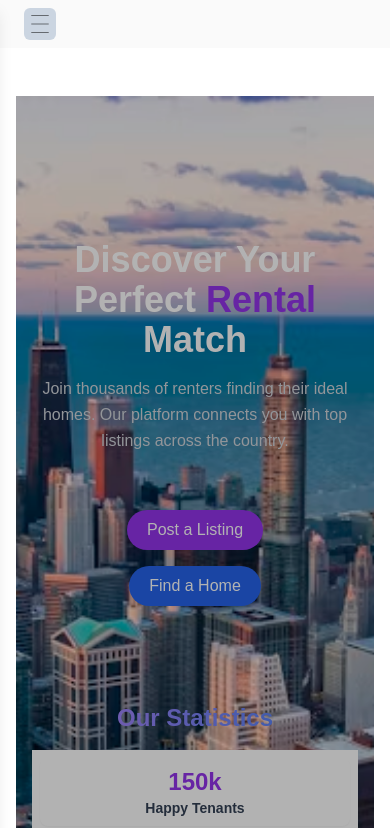
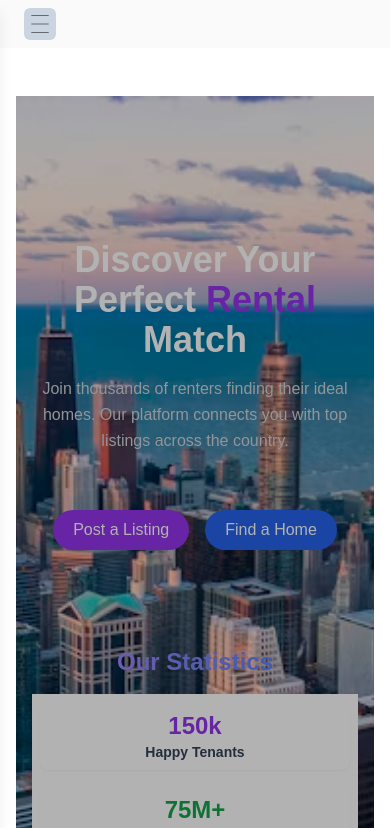
Before and after one commit to Emmanuel10701/Apartments, a Next.js app: page / in a window 390 px wide. Shown: the top 828 px of the page. Built offline with nearby package versions, Linux system fonts and the light colour scheme; no server answers.

Commit message:
Updated button layout to always be in a row and responsive

```diff
--- a/app/page.js
+++ b/app/page.js
@@ -79,7 +79,7 @@ const MyPage = () => {
             Join thousands of renters finding their ideal homes. Our platform connects you with top listings across the country.
           </p>
 
-          <div className="flex flex-col md:flex-row justify-center gap-4 mt-6 mb-8">
+          <div className="flex flex-row flex-wrap justify-center gap-4 mt-6 mb-8">
   <Link href="/dashboard">
     <button className="px-5 py-2 font-medium text-white bg-purple-600 rounded-full hover:bg-purple-700 transition duration-300">
       Post a Listing
@@ -91,6 +91,7 @@ const MyPage = () => {
     </button>
   </Link>
 </div>
+
 
           {/* Statistics Section */}
           <div className="max-w-7xl mx-auto z-10 w-full rounded-full  mt-16">
```
Lines whose indentation alone changed are shown as unchanged.
